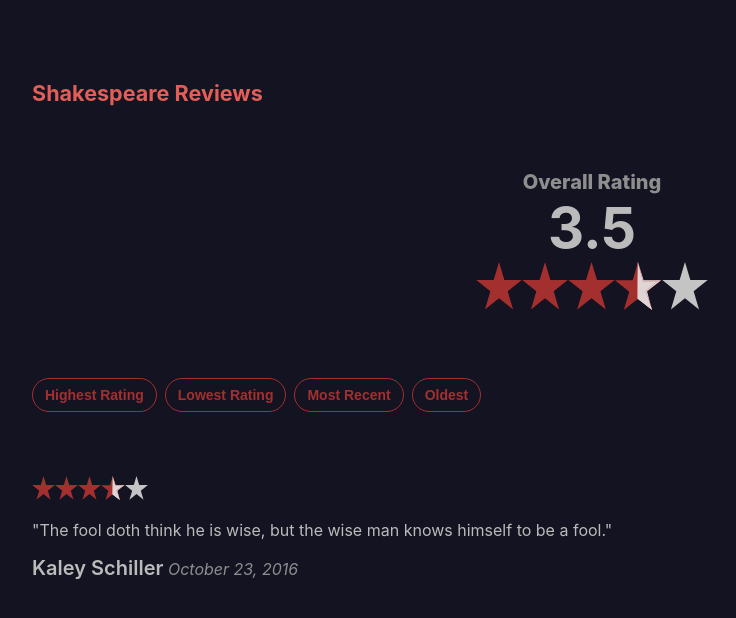
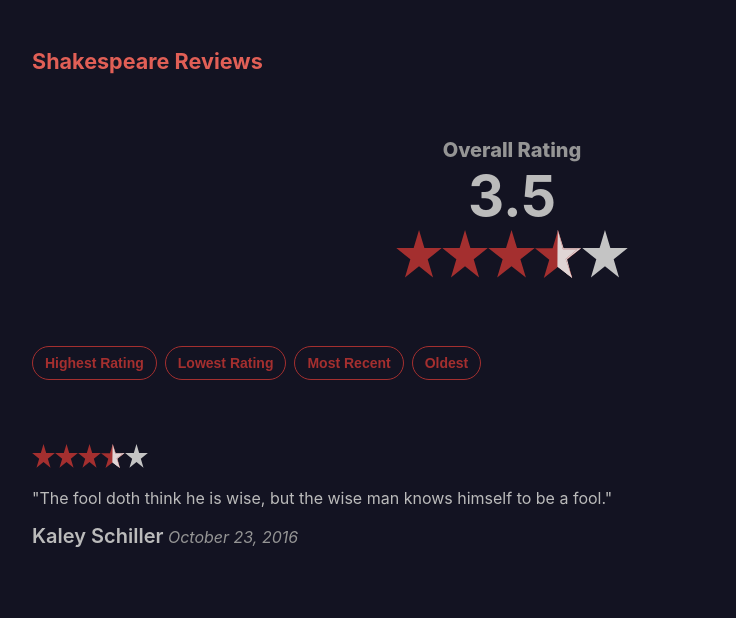
Before and after one commit to gubisim/shakespear-reviews, a React (Vite) app: page /reviews in a window 1280 px wide. Shown: the top 618 px of the page, without its empty margins (128-864 px from the left). Built offline with nearby package versions, Linux system fonts and the light colour scheme.

Commit message:
update styling to be a bit more responsive

```diff
--- a/src/css/index.css
+++ b/src/css/index.css
@@ -52,18 +52,31 @@ a {
 }
 
 .page {
-  padding-left: 10rem;
-  padding-top: 5rem;
+  padding: 3rem 2rem;
 }
 
 .text-muted {
-  color: #8E8E8E;
+  color: #959595;
 }
 
 .flex {
   display: flex;
 }
 
+.flex-col {
+  flex-direction: column;
+}
+
 .align-items-center {
   align-items: center;
 }
+
+.justify-content-center {
+  align-items: center;
+}
+
+@media (min-width: 768px) {
+  .page {
+    padding: 3rem 10rem;
+  }
+}
```
